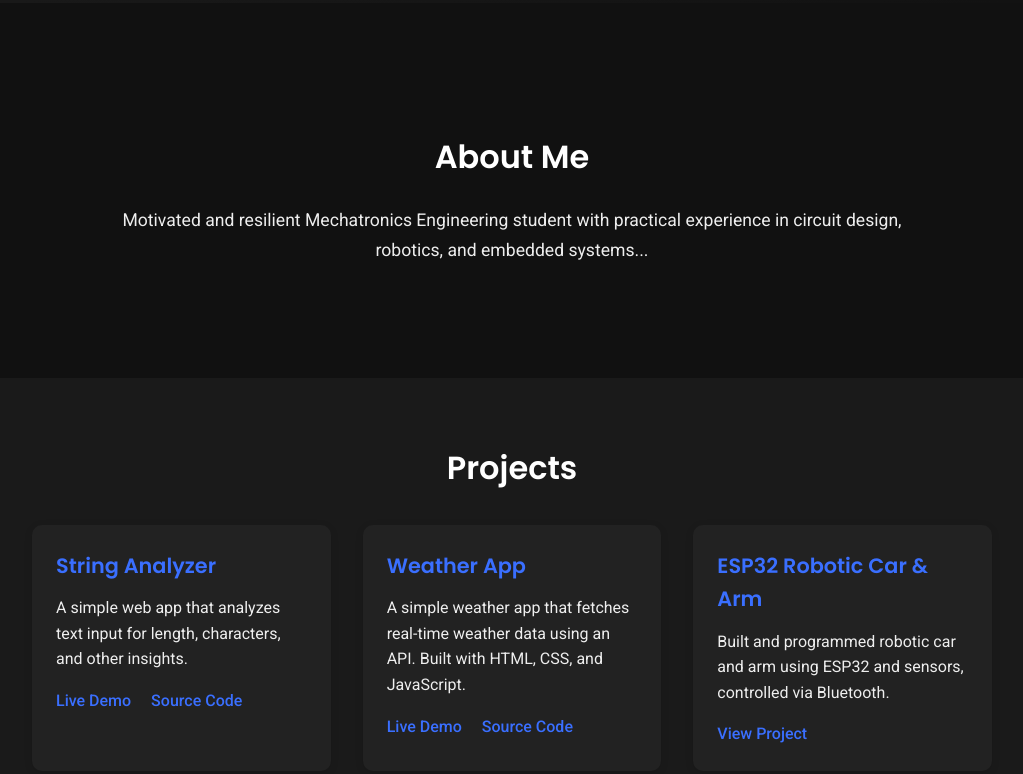
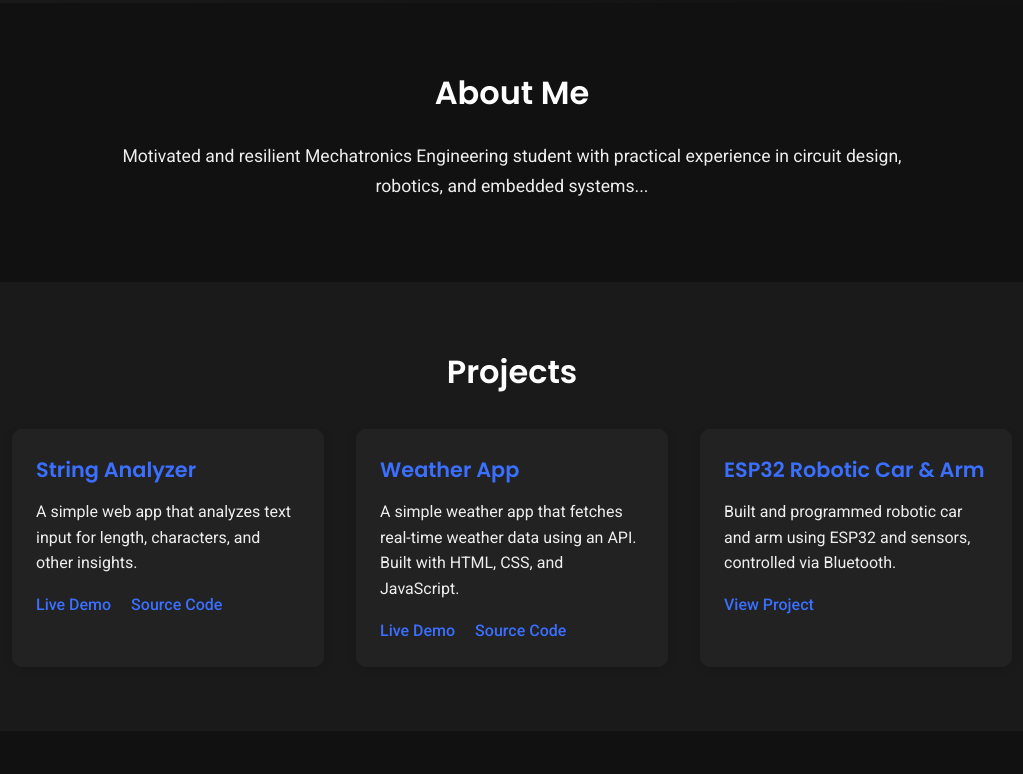
Before and after one commit to Cypherxz07/portfolio, a plain HTML site: page index.html in a window 1280 px wide. Shown: the part 637-1411 px from the top of the page, without its empty margins (128-1151 px from the left). Drawn offline with Linux system fonts and the light colour scheme.

Commit message:
Fix responsiveness on mobile

```diff
--- a/index.html
+++ b/index.html
@@ -69,7 +69,7 @@
         </div>
     </header>
 
-    <main class="main-content">
+    <main>
         <!-- About Section -->
         <section id="about" class="about">
             <h2>About Me</h2>
--- a/style.css
+++ b/style.css
@@ -220,15 +220,6 @@ p {
   font-size: 1.2rem;
   margin-bottom: 2rem;
   color: var(--TEXT);
-}
-
-/* Main section styling */
-.main-content {
-  display: flex;
-  flex-direction: column;
-  gap: 2rem;
-  min-height: 100vh;
-  padding: 5% 10%;
 }
 
 .cta-btn {
@@ -461,11 +452,6 @@ p {
     transform-origin: top center;
   }
 
-  .main-content {
-    flex-direction: column;
-    padding: 2rem;
-  }
-
   @keyframes showMenu {
     0% {
       transform: scaleY(0);
```
